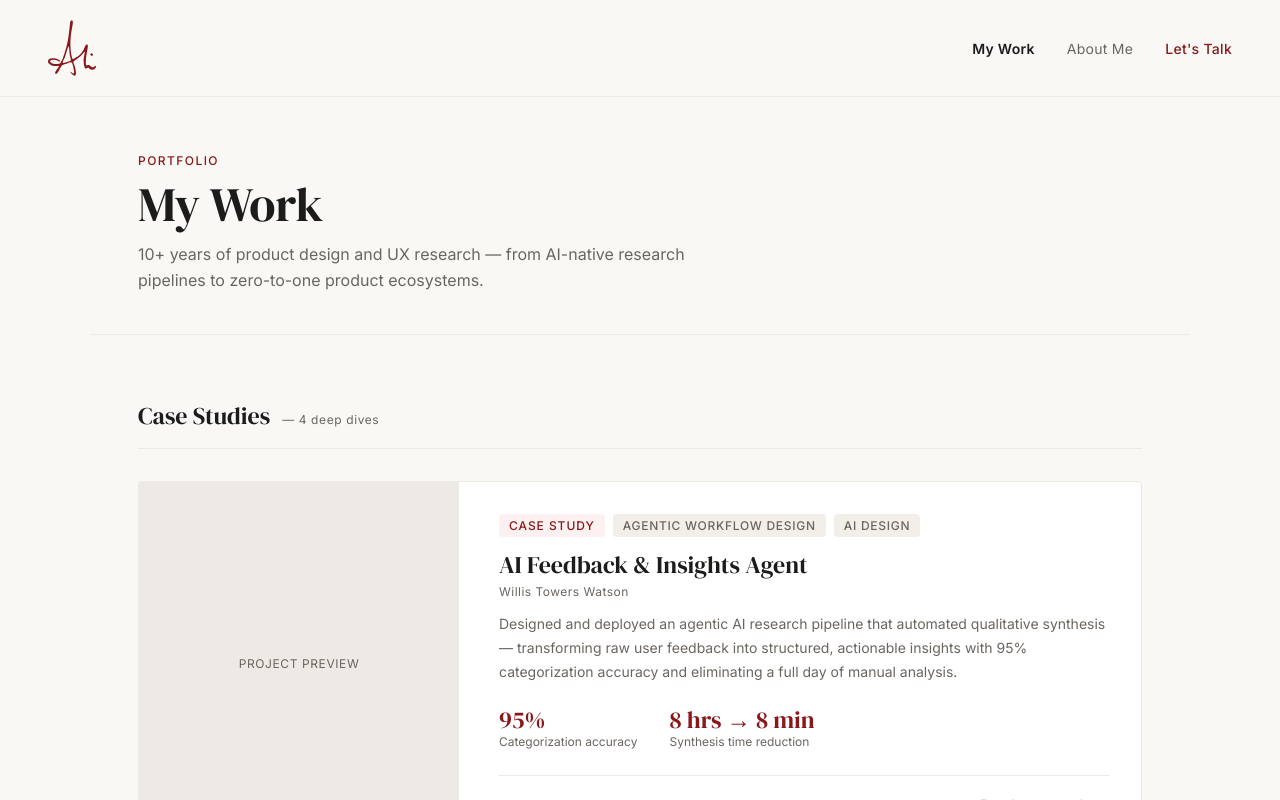
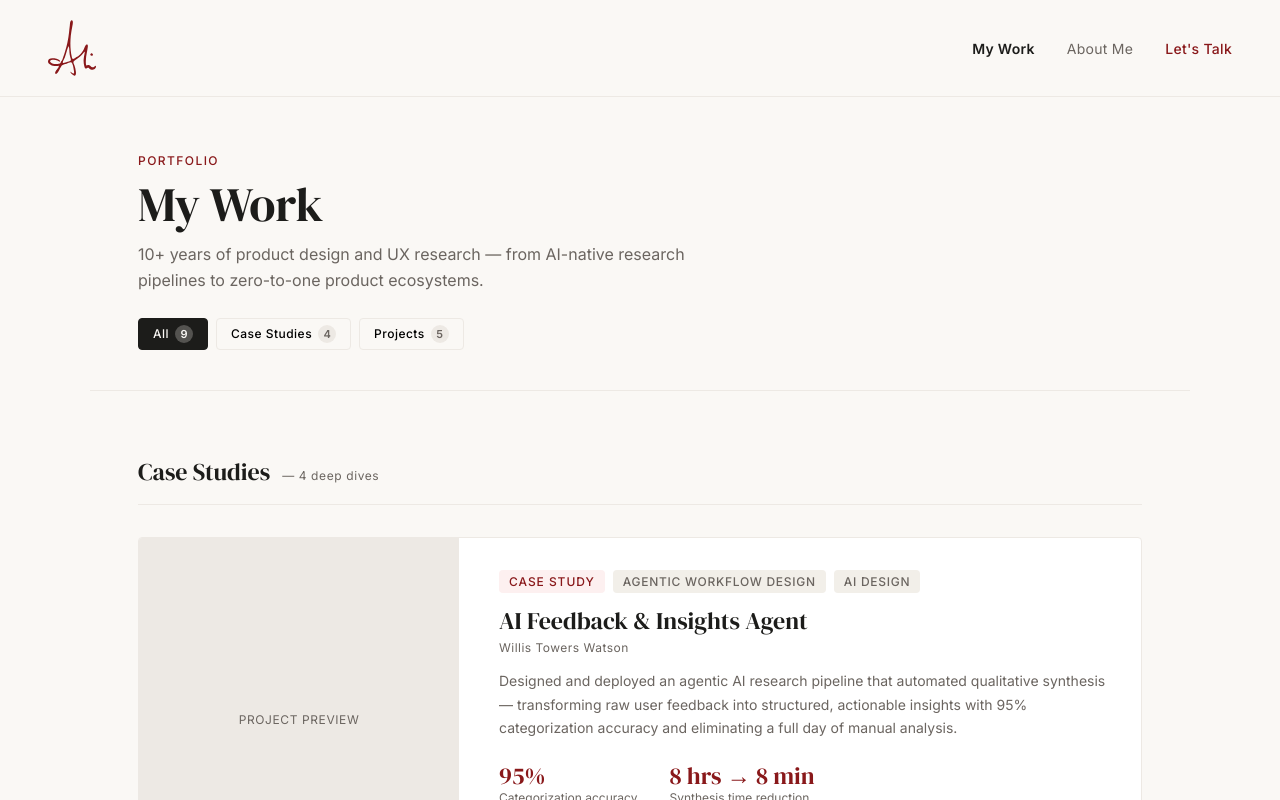
Before and after one commit to alikhandesign/alikhandesign.com, a Next.js app: page /work in a window 1280 px wide. Shown: the top 800 px of the page. Built offline with nearby package versions, Linux system fonts and the light colour scheme.

Commit message:
work: add filter tabs with live counts, migrate to client component, use rem tokens

```diff
--- a/app/work/page.tsx
+++ b/app/work/page.tsx
@@ -1,4 +1,7 @@
+'use client'
+
 import Link from 'next/link'
+import { useState } from 'react'
 
 const caseStudies = [
   { title: 'AI Feedback & Insights Agent', company: 'Willis Towers Watson', tags: ['Agentic Workflow Design', 'AI Design'], desc: 'Designed and deployed an agentic AI research pipeline that automated qualitative synthesis — transforming raw user feedback into structured, actionable insights with 95% categorization accuracy and eliminating a full day of manual analysis.', outcomes: [{ val: '95%', label: 'Categorization accuracy' }, { val: '8 hrs → 8 min', label: 'Synthesis time reduction' }], disciplines: 'AI Design · Agentic Workflow · Qualitative Research', href: '/work/ai-agent' },
@@ -15,80 +18,189 @@ const projects = [
   { title: 'Design Handoff Checklist', company: 'Willis Towers Watson', tags: ['Process Design', 'Workflow Optimization'], desc: 'Developed a comprehensive design-to-development handoff checklist that reduced miscommunication cycles.', href: '/work/design-handoff' },
 ]
 
+type Filter = 'all' | 'case-studies' | 'projects'
+
+const filterStyles: React.CSSProperties = {
+  display: 'inline-flex',
+  alignItems: 'center',
+  gap: '0.4rem',
+  paddingTop: '0.4rem',
+  paddingBottom: '0.4rem',
+  paddingLeft: '0.875rem',
+  paddingRight: '0.875rem',
+  fontSize: 'var(--text-xs)',
+  fontWeight: 500,
+  letterSpacing: '0.04em',
+  border: '1px solid var(--border)',
+  borderRadius: 'var(--radius)',
+  cursor: 'pointer',
+  background: 'transparent',
+  fontFamily: 'var(--font-sans)',
+  transition: 'border-color 0.15s, background 0.15s, color 0.15s',
+}
+
 export default function WorkPage() {
+  const [filter, setFilter] = useState<Filter>('all')
+
+  const showCaseStudies = filter === 'all' || filter === 'case-studies'
+  const showProjects = filter === 'all' || filter === 'projects'
+  const total = caseStudies.length + projects.length
+
+  const activeStyle: React.CSSProperties = {
+    ...filterStyles,
+    background: 'var(--text)',
+    borderColor: 'var(--text)',
+    color: 'var(--bg)',
+  }
+
+  const countBadge = (n: number) => (
+    <span style={{
+      display: 'inline-flex',
+      alignItems: 'center',
+      justifyContent: 'center',
+      minWidth: '1.25rem',
+      height: '1.25rem',
+      fontSize: '0.6875rem',
+      fontWeight: 600,
+      borderRadius: '999px',
+      background: 'currentColor',
+      color: 'inherit',
+      opacity: 0.18,
+      lineHeight: 1,
+      padding: '0 0.25rem',
+    }}>
+      <span style={{ color: filter === 'all' && n === total ? 'var(--bg)' :
+                             filter === 'case-studies' && n === caseStudies.length ? 'var(--bg)' :
+                             filter === 'projects' && n === projects.length ? 'var(--bg)' :
+                             'var(--text)', opacity: 1 }}>
+        {n}
+      </span>
+    </span>
+  )
+
   return (
     <main>
       <div style={{ maxWidth: 'var(--max-w)', margin: '0 auto' }}>
         <header className="page-header">
           <p className="eyebrow" style={{ marginBottom: '0.6rem' }}>Portfolio</p>
-          <h1 className="font-serif page-title-lg" style={{ fontSize: '3rem', fontWeight: 400, lineHeight: 1.1, marginBottom: '0.75rem' }}>My Work</h1>
-          <p style={{ fontSize: 16, color: 'var(--text-muted)', lineHeight: 1.6, maxWidth: 580 }}>10+ years of product design and UX research — from AI-native research pipelines to zero-to-one product ecosystems.</p>
+          <h1 className="font-serif page-title-lg" style={{ fontSize: 'var(--text-5xl)', fontWeight: 400, lineHeight: 1.1, marginBottom: '0.75rem' }}>My Work</h1>
+          <p style={{ fontSize: 'var(--text-md)', color: 'var(--text-muted)', lineHeight: 1.6, maxWidth: 580, marginBottom: '1.5rem' }}>10+ years of product design and UX research — from AI-native research pipelines to zero-to-one product ecosystems.</p>
+
+          {/* Filter tabs */}
+          <div style={{ display: 'flex', gap: '0.5rem', flexWrap: 'wrap' }}>
+            <button
+              onClick={() => setFilter('all')}
+              style={filter === 'all' ? activeStyle : filterStyles}
+              aria-pressed={filter === 'all'}
+            >
+              All
+              <span style={{
+                display: 'inline-flex', alignItems: 'center', justifyContent: 'center',
+                minWidth: '1.1rem', height: '1.1rem', fontSize: '0.6875rem', fontWeight: 600,
+                borderRadius: '999px', padding: '0 0.25rem',
+                background: filter === 'all' ? 'rgba(250,248,245,0.25)' : 'var(--border)',
+                color: filter === 'all' ? 'var(--bg)' : 'var(--text-muted)',
+              }}>{total}</span>
+            </button>
+            <button
+              onClick={() => setFilter('case-studies')}
+              style={filter === 'case-studies' ? activeStyle : filterStyles}
+              aria-pressed={filter === 'case-studies'}
+            >
+              Case Studies
+              <span style={{
+                display: 'inline-flex', alignItems: 'center', justifyContent: 'center',
+                minWidth: '1.1rem', height: '1.1rem', fontSize: '0.6875rem', fontWeight: 600,
+                borderRadius: '999px', padding: '0 0.25rem',
+                background: filter === 'case-studies' ? 'rgba(250,248,245,0.25)' : 'var(--border)',
+                color: filter === 'case-studies' ? 'var(--bg)' : 'var(--text-muted)',
+              }}>{caseStudies.length}</span>
+            </button>
+            <button
+              onClick={() => setFilter('projects')}
+              style={filter === 'projects' ? activeStyle : filterStyles}
+              aria-pressed={filter === 'projects'}
+            >
+              Projects
+              <span style={{
+                display: 'inline-flex', alignItems: 'center', justifyContent: 'center',
+                minWidth: '1.1rem', height: '1.1rem', fontSize: '0.6875rem', fontWeight: 600,
+                borderRadius: '999px', padding: '0 0.25rem',
+                background: filter === 'projects' ? 'rgba(250,248,245,0.25)' : 'var(--border)',
+                color: filter === 'projects' ? 'var(--bg)' : 'var(--text-muted)',
+              }}>{projects.length}</span>
+            </button>
+          </div>
         </header>
       </div>
 
       {/* Case Studies */}
+      {showCaseStudies && (
         <section style={{ maxWidth: 'var(--max-w)', margin: '0 auto' }} className="section-pad-md">
           <div style={{ display: 'flex', alignItems: 'baseline', gap: '0.75rem', marginBottom: '2rem', paddingBottom: '1rem', borderBottom: '1px solid var(--border)' }}>
-          <h2 className="font-serif" style={{ fontSize: '1.5rem', fontWeight: 400 }}>Case Studies</h2>
-          <span style={{ fontSize: 12, color: 'var(--text-muted)', letterSpacing: '0.05em' }}>— {caseStudies.length} deep dives</span>
+            <h2 className="font-serif" style={{ fontSize: 'var(--text-2xl)', fontWeight: 400 }}>Case Studies</h2>
+            <span style={{ fontSize: 'var(--text-xs)', color: 'var(--text-muted)', letterSpacing: '0.05em' }}>— {caseStudies.length} deep dives</span>
           </div>
-        <div style={{ display: 'flex', flexDirection: 'column', gap: '1.5rem' }}>
+          <div style={{ display: 'flex', flexDirection: 'column', gap: 'var(--space-6)' }}>
             {caseStudies.map(cs => (
               <Link key={cs.title} href={cs.href} aria-label={`View case study: ${cs.title}`} className="work-card cs-card-grid" style={{ background: 'var(--surface)', border: '1px solid var(--border)', borderRadius: 'var(--radius)', overflow: 'hidden', textDecoration: 'none', color: 'inherit' }}>
-              <div style={{ background: 'var(--border)', minHeight: 220, display: 'flex', alignItems: 'center', justifyContent: 'center', fontSize: 12, color: 'var(--text-muted)', letterSpacing: '0.05em', textTransform: 'uppercase' as const }}>Project Preview</div>
+                <div style={{ background: 'var(--border)', minHeight: 220, display: 'flex', alignItems: 'center', justifyContent: 'center', fontSize: 'var(--text-xs)', color: 'var(--text-muted)', letterSpacing: '0.05em', textTransform: 'uppercase' as const }}>Project Preview</div>
                 <div style={{ padding: '2rem 2rem 2rem 2.5rem', display: 'flex', flexDirection: 'column', justifyContent: 'space-between' }}>
                   <div>
                     <div style={{ display: 'flex', gap: '0.5rem', marginBottom: '0.9rem', flexWrap: 'wrap' as const }}>
                       <span className="tag-cs">Case Study</span>
                       {cs.tags.map(t => <span key={t} className="tag">{t}</span>)}
                     </div>
-                  <h3 className="font-serif" style={{ fontSize: '1.5rem', fontWeight: 400, lineHeight: 1.2, marginBottom: '0.25rem' }}>{cs.title}</h3>
-                  <p style={{ fontSize: 12, color: 'var(--text-muted)', letterSpacing: '0.04em', marginBottom: '0.85rem' }}>{cs.company}</p>
-                  <p style={{ fontSize: 14, color: 'var(--text-muted)', lineHeight: 1.7, marginBottom: '1.5rem' }}>{cs.desc}</p>
-                  <div style={{ display: 'flex', gap: '2rem', flexWrap: 'wrap' as const, marginBottom: '1.5rem' }}>
+                    <h3 className="font-serif" style={{ fontSize: 'var(--text-2xl)', fontWeight: 400, lineHeight: 1.2, marginBottom: '0.25rem' }}>{cs.title}</h3>
+                    <p style={{ fontSize: 'var(--text-xs)', color: 'var(--text-muted)', letterSpacing: '0.04em', marginBottom: '0.85rem' }}>{cs.company}</p>
+                    <p style={{ fontSize: 'var(--text-base)', color: 'var(--text-muted)', lineHeight: 1.7, marginBottom: 'var(--space-6)' }}>{cs.desc}</p>
+                    <div style={{ display: 'flex', gap: 'var(--space-8)', flexWrap: 'wrap' as const, marginBottom: 'var(--space-6)' }}>
                       {cs.outcomes.map(o => (
                         <div key={o.label}>
-                        <div className="font-serif" style={{ fontSize: '1.5rem', color: 'var(--accent)', lineHeight: 1 }}>{o.val}</div>
-                        <div style={{ fontSize: 12, color: 'var(--text-muted)', marginTop: 2, lineHeight: 1.4 }}>{o.label}</div>
+                          <div className="font-serif" style={{ fontSize: 'var(--text-2xl)', color: 'var(--accent)', lineHeight: 1 }}>{o.val}</div>
+                          <div style={{ fontSize: 'var(--text-xs)', color: 'var(--text-muted)', marginTop: 2, lineHeight: 1.4 }}>{o.label}</div>
                         </div>
                       ))}
                     </div>
                   </div>
                   <div style={{ display: 'flex', alignItems: 'center', justifyContent: 'space-between', paddingTop: '1.25rem', borderTop: '1px solid var(--border)', flexWrap: 'wrap' as const, gap: '0.75rem' }}>
-                  <span style={{ fontSize: 12, color: 'var(--text-muted)' }}>{cs.disciplines}</span>
-                  <span style={{ fontSize: 14, color: 'var(--accent)', fontWeight: 500 }}>Read case study →</span>
+                    <span style={{ fontSize: 'var(--text-xs)', color: 'var(--text-muted)' }}>{cs.disciplines}</span>
+                    <span style={{ fontSize: 'var(--text-base)', color: 'var(--accent)', fontWeight: 500 }}>Read case study →</span>
                   </div>
                 </div>
               </Link>
             ))}
           </div>
         </section>
+      )}
 
-      <div className="divider" />
+      {showCaseStudies && showProjects && <div className="divider" />}
 
       {/* Projects */}
+      {showProjects && (
         <section style={{ maxWidth: 'var(--max-w)', margin: '0 auto' }} className="section-pad-md">
           <div style={{ display: 'flex', alignItems: 'baseline', gap: '0.75rem', marginBottom: '2rem', paddingBottom: '1rem', borderBottom: '1px solid var(--border)' }}>
-          <h2 className="font-serif" style={{ fontSize: '1.5rem', fontWeight: 400 }}>Projects</h2>
-          <span style={{ fontSize: 12, color: 'var(--text-muted)', letterSpacing: '0.05em' }}>— {projects.length} selected works</span>
+            <h2 className="font-serif" style={{ fontSize: 'var(--text-2xl)', fontWeight: 400 }}>Projects</h2>
+            <span style={{ fontSize: 'var(--text-xs)', color: 'var(--text-muted)', letterSpacing: '0.05em' }}>— {projects.length} selected works</span>
           </div>
           <div className="grid-proj">
             {projects.map(p => (
               <Link key={p.title} href={p.href} aria-label={`View project: ${p.title}`} className="work-card" style={{ background: 'var(--surface)', border: '1px solid var(--border)', borderRadius: 'var(--radius)', overflow: 'hidden', textDecoration: 'none', color: 'inherit', display: 'flex', flexDirection: 'column' }}>
-              <div style={{ width: '100%', height: 160, background: 'var(--border)', display: 'flex', alignItems: 'center', justifyContent: 'center', fontSize: 12, color: 'var(--text-muted)', letterSpacing: '0.05em', textTransform: 'uppercase' as const }}>Project Preview</div>
+                <div style={{ width: '100%', height: 160, background: 'var(--border)', display: 'flex', alignItems: 'center', justifyContent: 'center', fontSize: 'var(--text-xs)', color: 'var(--text-muted)', letterSpacing: '0.05em', textTransform: 'uppercase' as const }}>Project Preview</div>
                 <div style={{ padding: '1.25rem 1.25rem 1.5rem', display: 'flex', flexDirection: 'column', flex: 1 }}>
                   <div style={{ display: 'flex', gap: '0.5rem', marginBottom: '0.75rem', flexWrap: 'wrap' as const }}>
                     {p.tags.map(t => <span key={t} className="tag">{t}</span>)}
                   </div>
-                <h3 className="font-serif" style={{ fontSize: '1.25rem', fontWeight: 400, lineHeight: 1.25, marginBottom: '0.25rem' }}>{p.title}</h3>
-                <p style={{ fontSize: 12, color: 'var(--text-muted)', letterSpacing: '0.04em', marginBottom: '0.6rem' }}>{p.company}</p>
-                <p style={{ fontSize: 14, color: 'var(--text-muted)', lineHeight: 1.65, flex: 1, marginBottom: '1rem' }}>{p.desc}</p>
-                <span style={{ fontSize: 12, color: 'var(--accent)', fontWeight: 500 }}>View project →</span>
+                  <h3 className="font-serif" style={{ fontSize: 'var(--text-xl)', fontWeight: 400, lineHeight: 1.25, marginBottom: '0.25rem' }}>{p.title}</h3>
+                  <p style={{ fontSize: 'var(--text-xs)', color: 'var(--text-muted)', letterSpacing: '0.04em', marginBottom: '0.6rem' }}>{p.company}</p>
+                  <p style={{ fontSize: 'var(--text-base)', color: 'var(--text-muted)', lineHeight: 1.65, flex: 1, marginBottom: '1rem' }}>{p.desc}</p>
+                  <span style={{ fontSize: 'var(--text-xs)', color: 'var(--accent)', fontWeight: 500 }}>View project →</span>
                 </div>
               </Link>
             ))}
           </div>
         </section>
+      )}
     </main>
   )
 }
```
Lines whose indentation alone changed are shown as unchanged.
